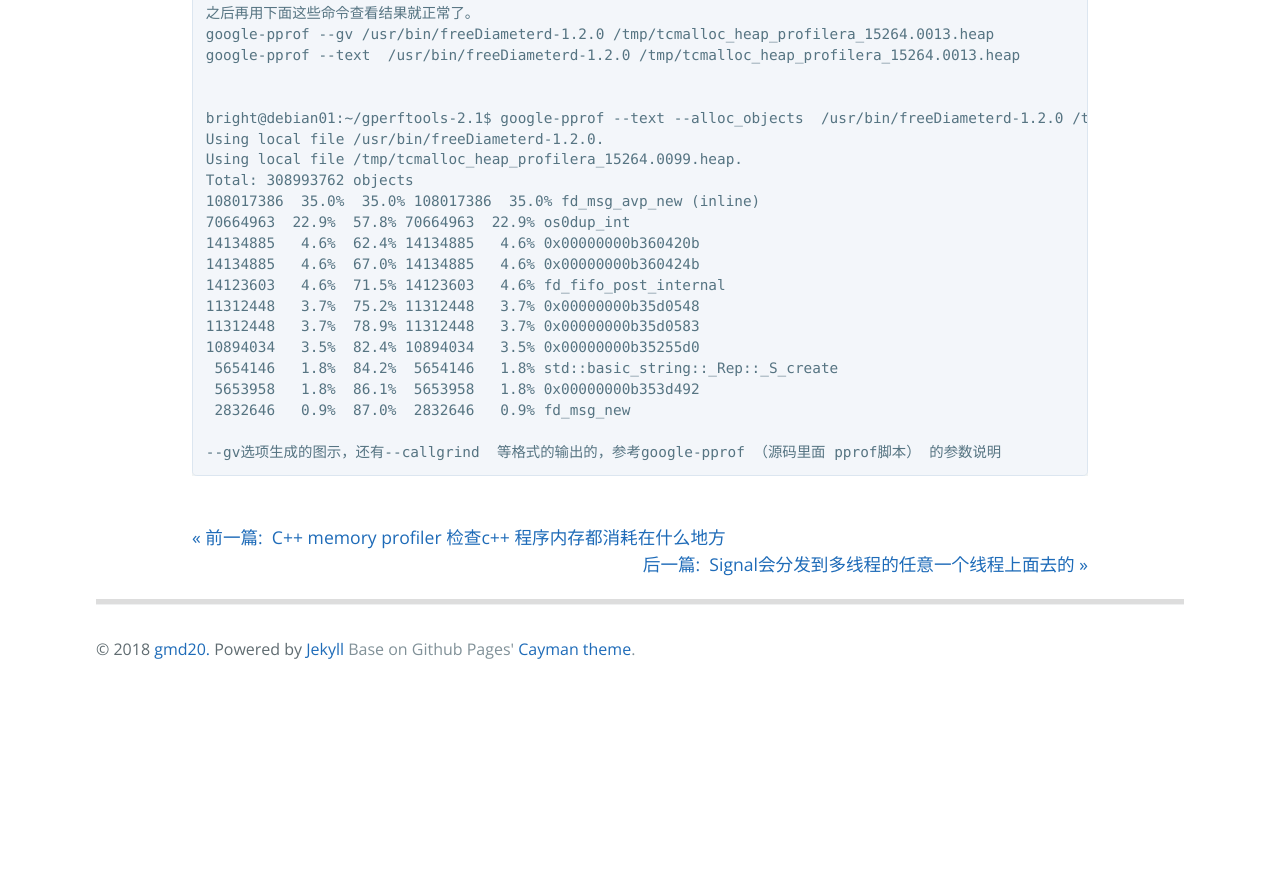
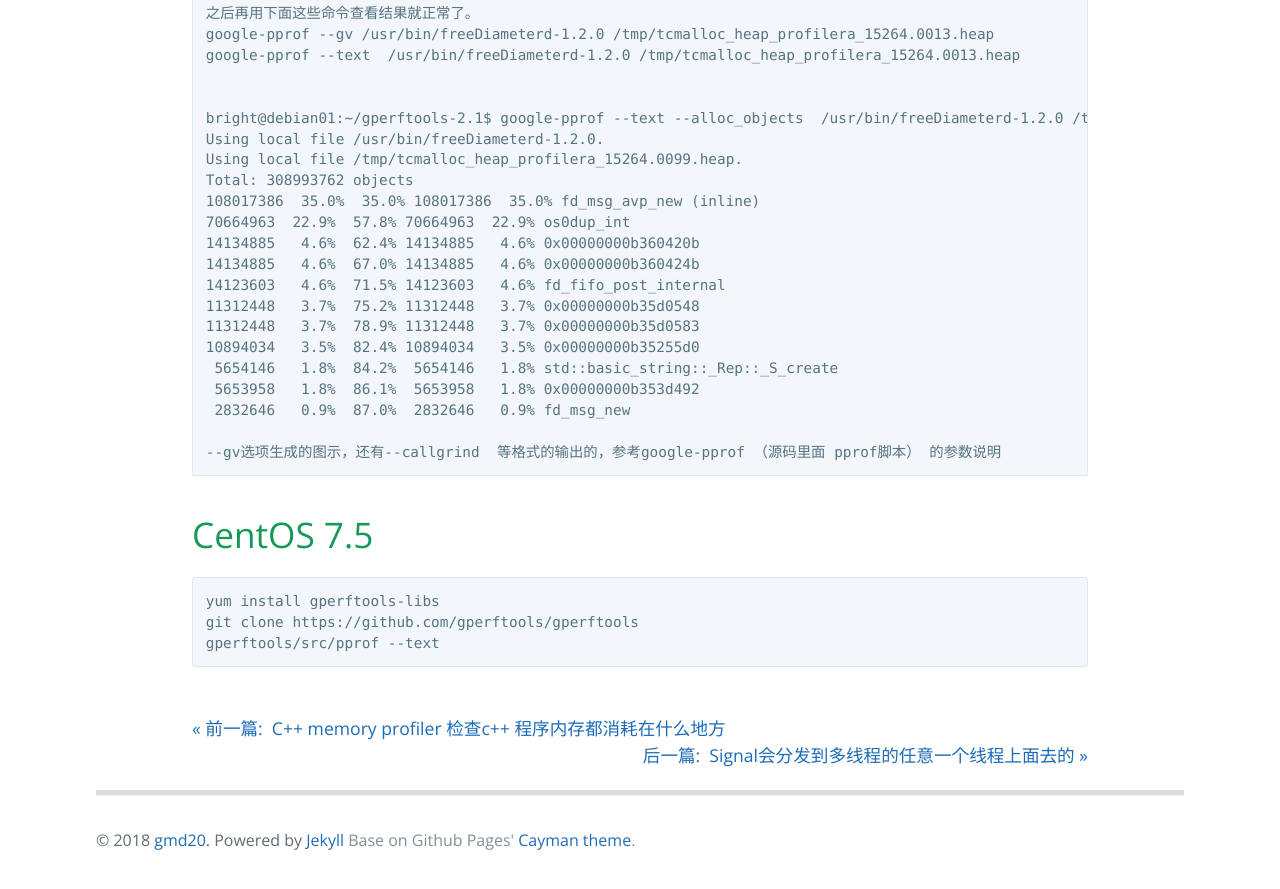
Before and after one commit to gmd20/gmd20.github.io, a Jekyll site: the page built from _posts/2014-02-21-Linux 上面试用一下tcmalloc 的heap profiler.markdown, in a window 1280 px wide and 900 px high, scrolled down 2158 px. Shown: the top 889 px of the window. Built offline with Jekyll 4.4.1, drawn with Linux system fonts in a browser that asks for light colours; Markdown is read by kramdown in place of the engine named in the settings; comment, search, counter and statistics services are not loaded; before the commit the page ends 2867 px from its top, so only the background shows below that.

Commit message:
Update 2014-02-21-Linux 上面试用一下tcmalloc 的heap profiler.markdown

````diff
--- a/_posts/2014-02-21-Linux 上面试用一下tcmalloc 的heap profiler.markdown
+++ b/_posts/2014-02-21-Linux 上面试用一下tcmalloc 的heap profiler.markdown
@@ -98,3 +98,11 @@ Total: 308993762 objects
 
 --gv选项生成的图示，还有--callgrind  等格式的输出的，参考google-pprof （源码里面 pprof脚本） 的参数说明
 ```
+
+
+# CentOS 7.5
+```
+yum install gperftools-libs
+git clone https://github.com/gperftools/gperftools
+gperftools/src/pprof --text
+```
````
